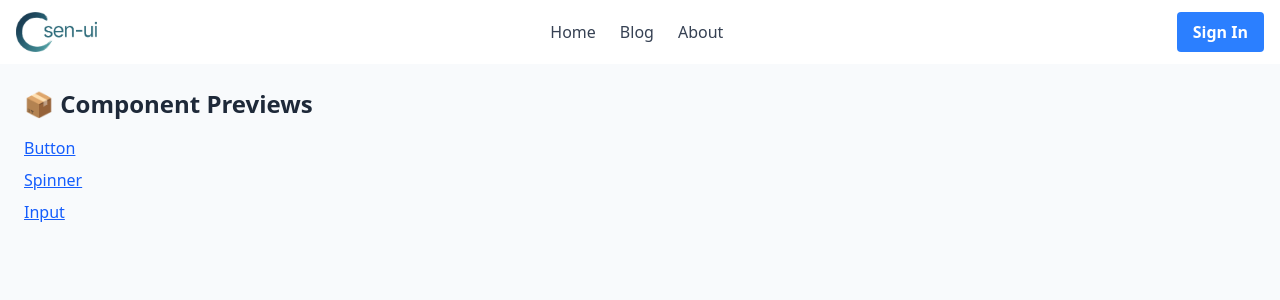
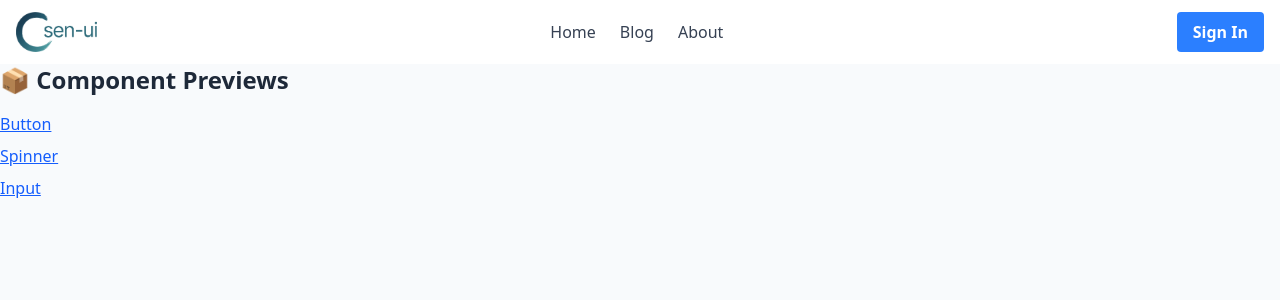
Before and after one commit to geryenkohawsen/sen-ui, a Next.js app: page /components in a window 1280 px wide. Shown: the top 300 px of the page. Built offline with nearby package versions, Linux system fonts and the light colour scheme.

Commit message:
fix: remove unnecessary main tag from ComponentsHomePage

```diff
--- a/app/components/page.tsx
+++ b/app/components/page.tsx
@@ -9,7 +9,7 @@ const previews = [
 
 export default function ComponentsHomePage() {
   return (
-    <main className="p-6">
+    <>
       <h1 className="mb-4 text-2xl font-bold">📦 Component Previews</h1>
       <ul className="space-y-2">
         {previews.map((comp) => (
@@ -23,6 +23,6 @@ export default function ComponentsHomePage() {
           </li>
         ))}
       </ul>
-    </main>
+    </>
   )
 }
```
